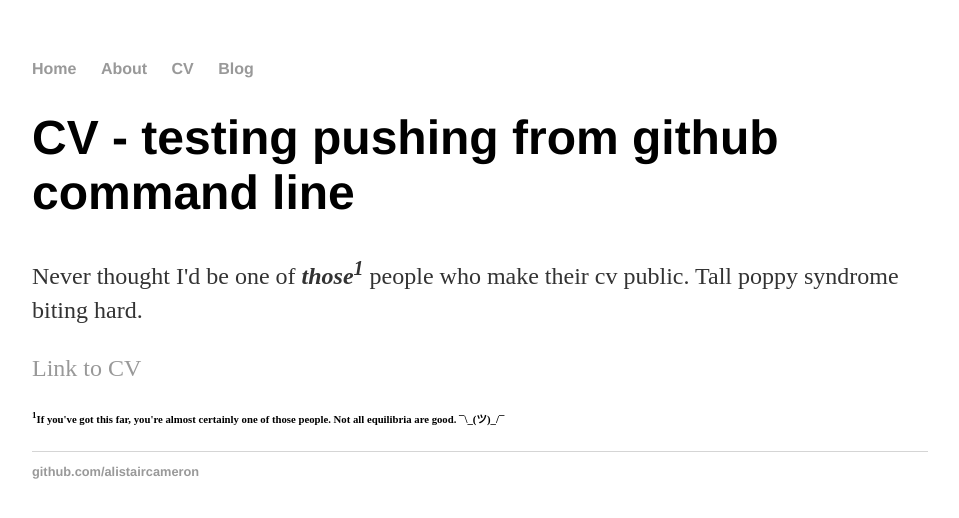
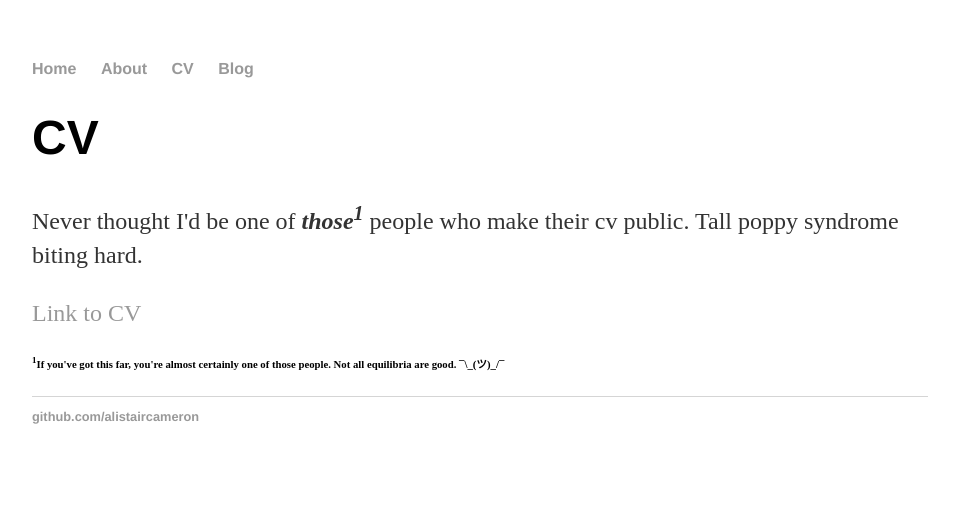
Before and after one commit to alistaircameron/alistaircameron.github.io, a Jekyll site: the page built from cv/index.html, in a window 1280 px wide. Shown: the top 518 px of the page, without its empty margins (160-1119 px from the left). Built offline with Jekyll 4.4.1, drawn with Linux system fonts in a browser that asks for light colours.

```diff
--- a/cv/index.html
+++ b/cv/index.html
@@ -3,7 +3,7 @@ layout: default
 title: CV
 ---
     		<div class="blurb">
-        		<h1>CV - testing pushing from github command line</h1>
+        		<h1>CV</h1>
 				<p>Never thought I'd be one of <strong><em>those<sup>1</sup> </em></strong> people who make their cv public. Tall poppy syndrome biting hard. </a></p>
 
 
```
